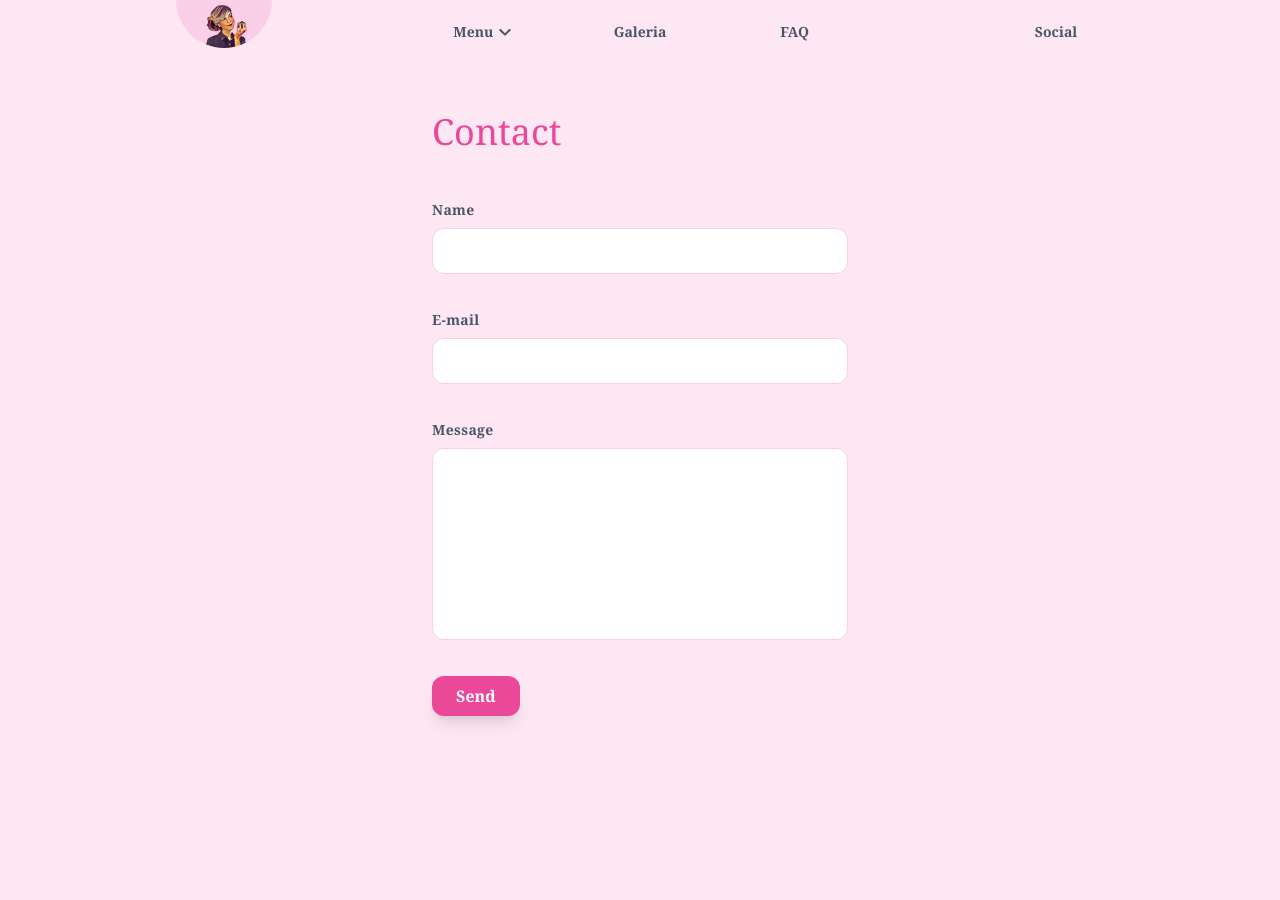
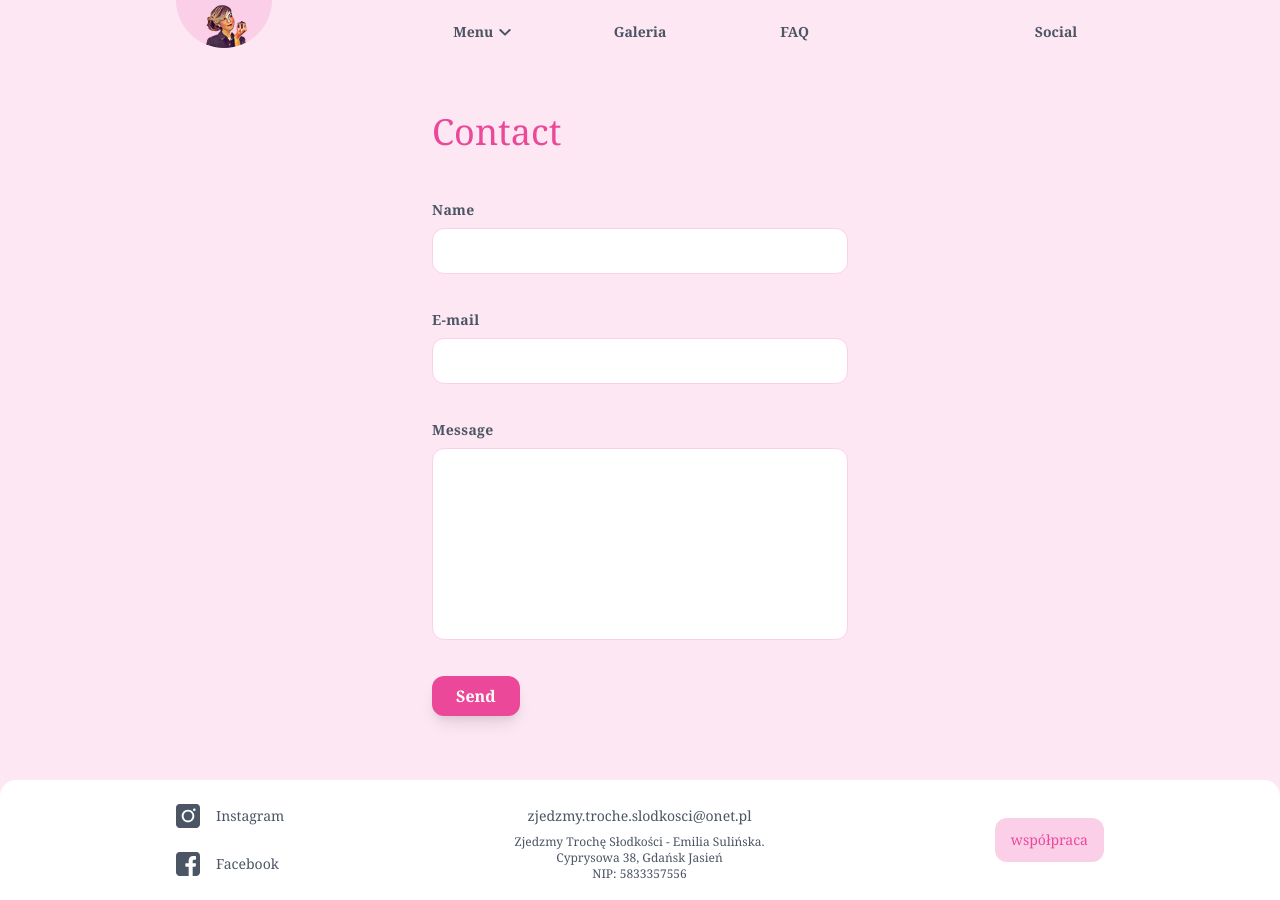
Before and after one commit to RobertJewell/shelfie-next-tailwind, a Next.js app: page /contact in a window 1280 px wide. Before the commit the page ends 800 px from the top, so only its background shows below. Built offline with nearby package versions, Linux system fonts and the light colour scheme.

Commit message:
add footer - index and contact

```diff
--- a/pages/contact.js
+++ b/pages/contact.js
@@ -1,5 +1,6 @@
 import NavBar from "../components/NavBar";
 import ContactForm from "../components/ContactForm";
+import Footer from "../components/Footer";
 import { motion } from "framer-motion";
 
 const containerFade = {
@@ -40,6 +41,8 @@ export default function contact() {
 				</motion.h1>
 				<ContactForm></ContactForm>
 			</section>
+
+			<Footer footerColor="bg-white" margin={true}></Footer>
 		</motion.div>
 	);
 }
--- a/pages/index.js
+++ b/pages/index.js
@@ -4,6 +4,7 @@ import Link from "next/link";
 import { motion } from "framer-motion";
 
 import NavBar from "../components/NavBar";
+import Footer from "../components/Footer";
 import ProductFeature from "../components/ProductFeature";
 
 export default function Home() {
@@ -118,6 +119,7 @@ export default function Home() {
 					soufflé. Cookie bonbon sweet cheesecake sweet gummi bears.
 				</p>
 			</ProductFeature>
+			<Footer bgColor="bg-white" footerColor="bg-pink-100"></Footer>
 		</motion.div>
 	);
 }
```
